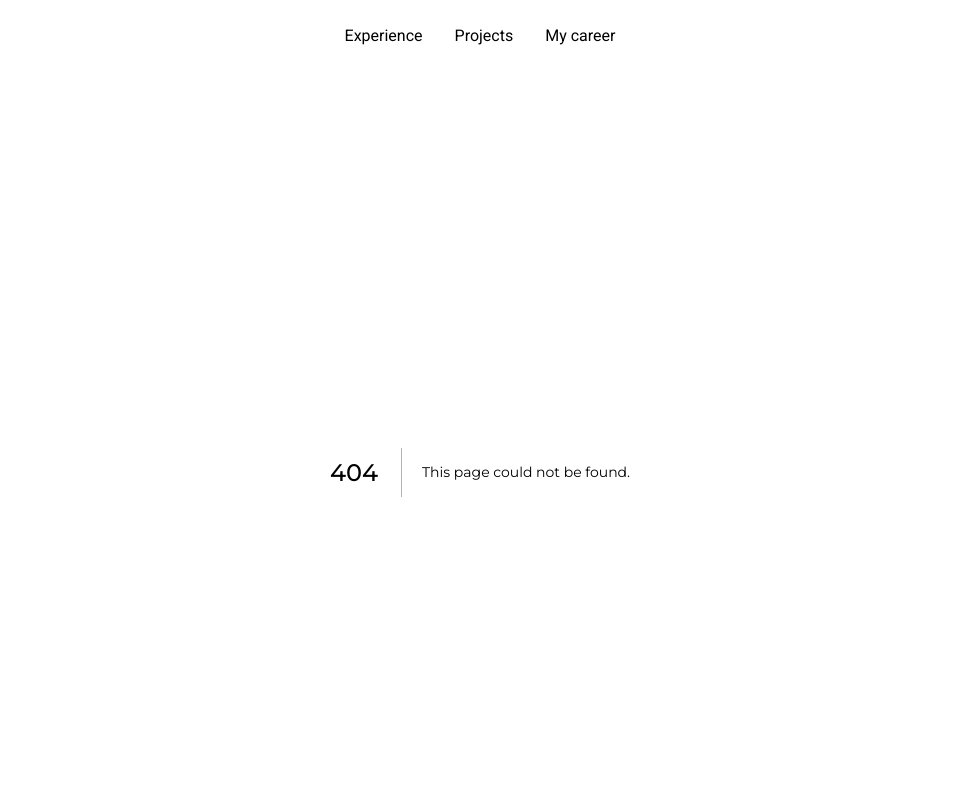
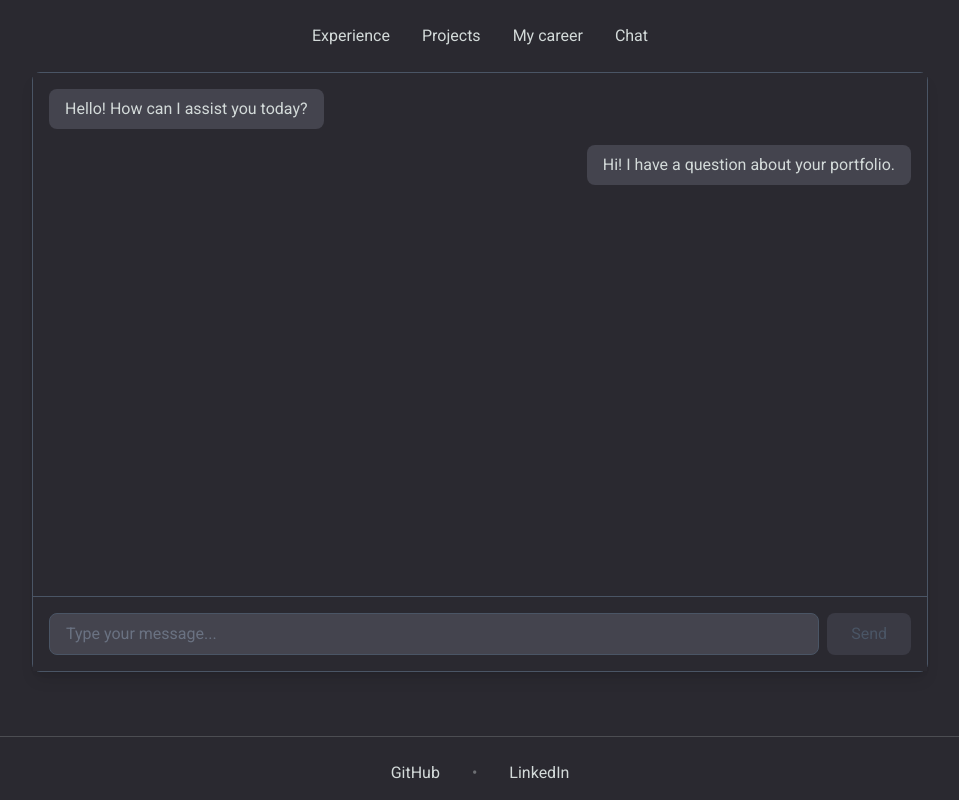
Before and after one commit to danngalann/portfolio, a Next.js app: page /chat in a window 1280 px wide. Before the commit this address had no page. Shown: the top 800 px of the page, without its empty margins (160-1119 px from the left). Built offline with nearby package versions, Linux system fonts and the light colour scheme.

Commit message:
Create minimal chatbot interface

```diff
--- /dev/null
+++ b/app/chat/page.tsx
@@ -0,0 +1,5 @@
+import ChatbotInterface from "@/app/ui/chat/chatbot-interface";
+
+export default function ChatPage() {
+  return <ChatbotInterface />;
+}
--- /dev/null
+++ b/app/ui/chat/chatbot-interface.tsx
@@ -0,0 +1,91 @@
+"use client";
+
+import { useState, useRef, useEffect } from "react";
+
+export default function ChatbotInterface() {
+  const [input, setInput] = useState("");
+  const [messages, setMessages] = useState<{ role: string; text: string }[]>([
+    { role: "assistant", text: "Hello! How can I assist you today?" },
+    { role: "user", text: "Hi! I have a question about your portfolio." },
+  ]);
+  const messagesEndRef = useRef<HTMLDivElement>(null);
+
+  const scrollToBottom = () => {
+    messagesEndRef.current?.scrollIntoView({ behavior: "smooth" });
+  };
+
+  useEffect(() => {
+    scrollToBottom();
+  }, [messages]);
+
+  const handleSend = () => {
+    if (input.trim()) {
+      setMessages([...messages, { role: "user", text: input }]);
+      setInput("");
+      // Add your API call here to get assistant response
+    }
+  };
+
+  const handleKeyPress = (e: React.KeyboardEvent<HTMLInputElement>) => {
+    if (e.key === "Enter" && !e.shiftKey) {
+      e.preventDefault();
+      handleSend();
+    }
+  };
+
+  return (
+    <div className="flex flex-col h-[600px] max-w-4xl mx-auto border border-gray-600 rounded-lg shadow-lg bg-background">
+      {/* Messages Area */}
+      <div className="flex-1 overflow-y-auto p-4 space-y-4 bg-background">
+        {messages.length === 0 ? (
+          <div className="flex items-center justify-center h-full text-gray-500">
+            Start a conversation...
+          </div>
+        ) : (
+          messages.map((message, index) => (
+            <div
+              key={index}
+              className={`flex ${
+                message.role === "user" ? "justify-end" : "justify-start"
+              }`}
+            >
+              <div
+                className={`max-w-[70%] sm:max-w-[60%] rounded-lg px-4 py-2 ${
+                  message.role === "user"
+                    ? "bg-light-background text-foreground"
+                    : "bg-light-background text-foreground"
+                }`}
+              >
+                <p className="text-sm sm:text-base break-words">
+                  {message.text}
+                </p>
+              </div>
+            </div>
+          ))
+        )}
+        <div ref={messagesEndRef} />
+      </div>
+
+      {/* Input Area */}
+      <div className="border-t border-gray-600 p-4 bg-background">
+        <div className="flex gap-2">
+          <input
+            type="text"
+            value={input}
+            onChange={(e) => setInput(e.target.value)}
+            onKeyUp={handleKeyPress}
+            placeholder="Type your message..."
+            className="flex-1 px-4 py-2 bg-light-background border border-gray-600 rounded-lg focus:outline-none focus:ring-2 focus:ring-gray-500 text-foreground placeholder-gray-500"
+          />
+          <button
+            onClick={handleSend}
+            disabled={!input.trim()}
+            className="px-6 py-2 bg-light-background text-foreground rounded-lg hover:bg-[#54545e] disabled:bg-[#3a3a44] disabled:text-gray-600 disabled:cursor-not-allowed transition-colors duration-200"
+          >
+            Send
+          </button>
+        </div>
+      </div>
+    </div>
+  );
+}
--- a/app/ui/navbar.tsx
+++ b/app/ui/navbar.tsx
@@ -14,11 +14,6 @@ export default function Navbar() {
   const [isDrawerOpen, setIsDrawerOpen] = useState(false);
 
   const hideOnPaths = ["/career", "/experience"];
-
-  // Close drawer when pathname changes
-  useEffect(() => {
-    setIsDrawerOpen(false);
-  }, [pathname]);
 
   // Prevent body scroll when drawer is open
   useEffect(() => {
@@ -38,9 +33,10 @@ export default function Navbar() {
   }
 
   const navLinks = [
-    { href: "#experience-section", label: "Experience" },
-    { href: "#projects-section", label: "Projects" },
+    { href: "/#experience-section", label: "Experience" },
+    { href: "/#projects-section", label: "Projects" },
     { href: "/career", label: "My career" },
+    { href: "/chat", label: "Chat" },
   ];
 
   return (
```
